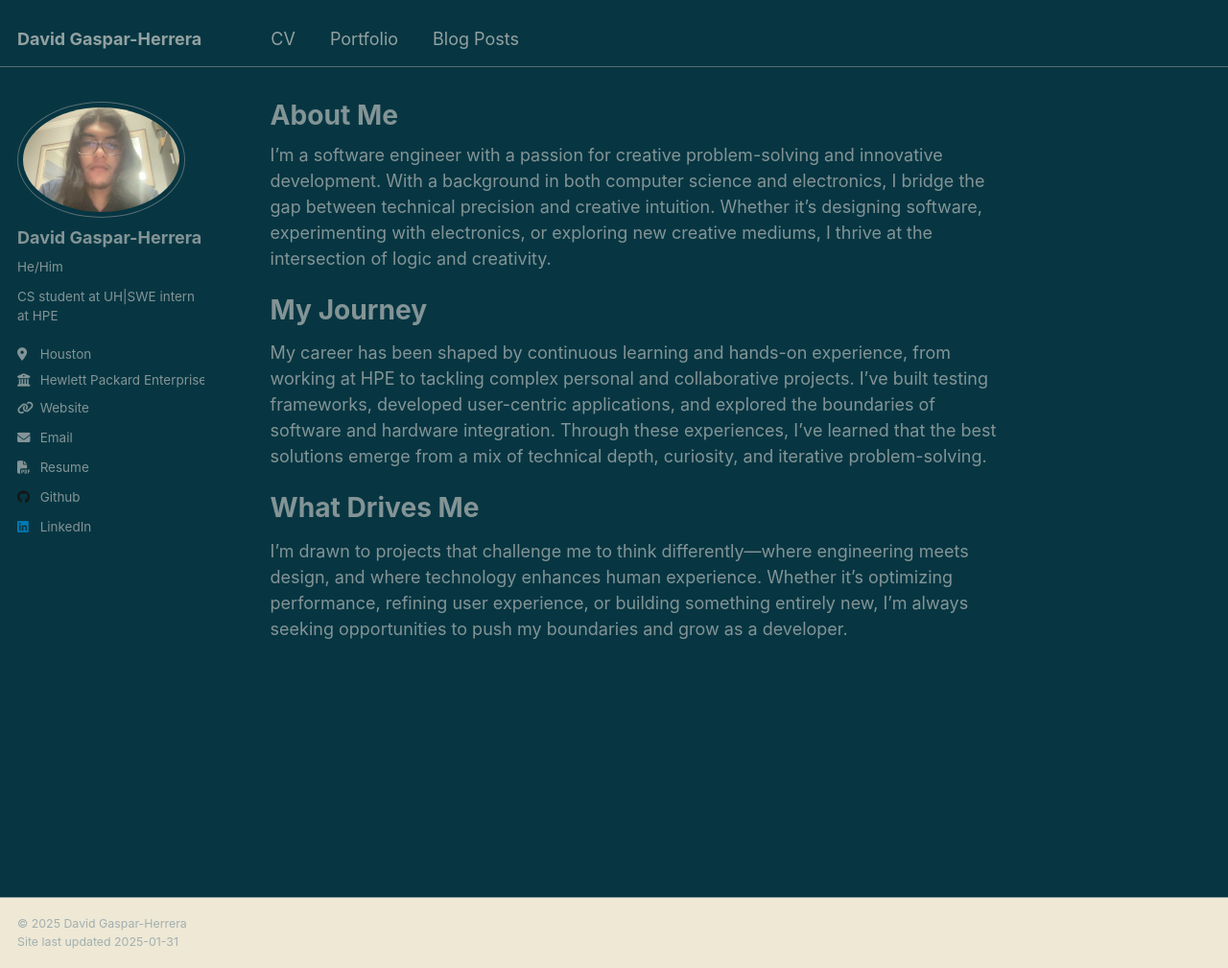
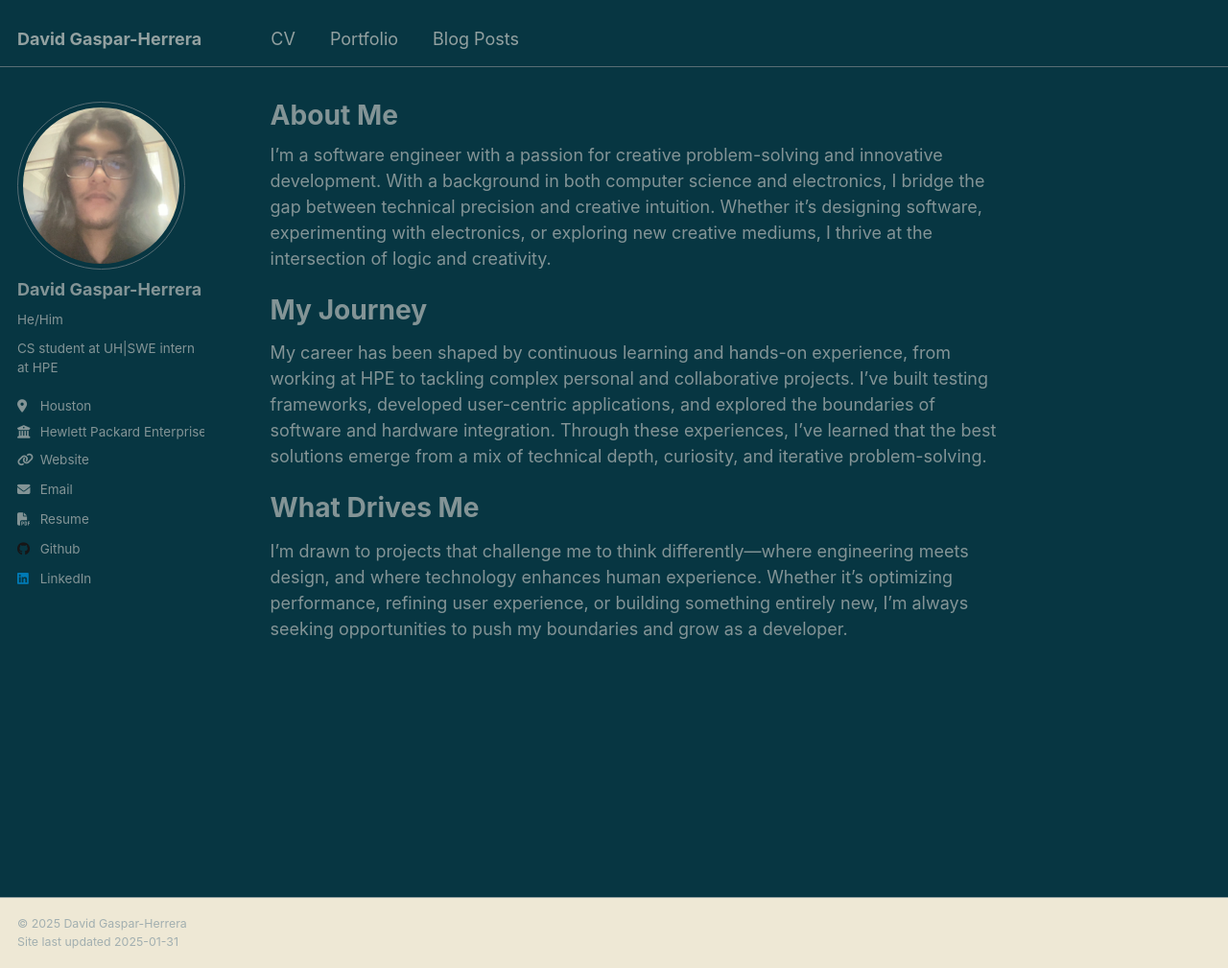
Before and after one commit to David-Gaspar-H/david-gaspar-h.github.io, a Jekyll site: the page built from _pages/about.md, in a window 1280 px wide and 1009 px high. Shown: the whole window at 96% size. Built offline with Jekyll 4.4.1, drawn with Linux system fonts in a browser that asks for light colours.

Commit message:
Update _config.yml

```diff
--- a/_config.yml
+++ b/_config.yml
@@ -21,7 +21,7 @@ repository               : "david-gaspar-h/david-gaspar-h.github.io"
 #               Additional customization can be done by editing /_includes/author-profile.html
 author:
   # Biographic information
-  avatar           : "dvdg.png"
+  avatar           : "dvdg.jpg"
   name             : "David Gaspar-Herrera"
   pronouns         : "He/Him"
   bio              : "CS student at UH|SWE intern at HPE"
```
